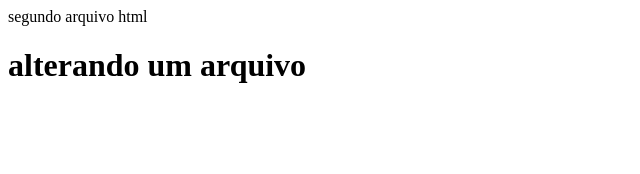
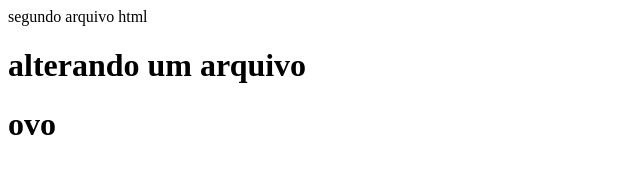
Before and after one commit to tomlucido/bootcampDB1, a plain HTML site: page index.html in a window 1280 px wide. Shown: the full height of the page, 0-640 px from the left. Drawn offline with Linux system fonts and the light colour scheme.

Commit message:
criando alguma coisa

```diff
--- a/index.html
+++ b/index.html
@@ -4,6 +4,6 @@
     <h1> alterando um arquivo</h1>
 
 
-
+  <h1>ovo</h1>
    </body>
 </html>
```
